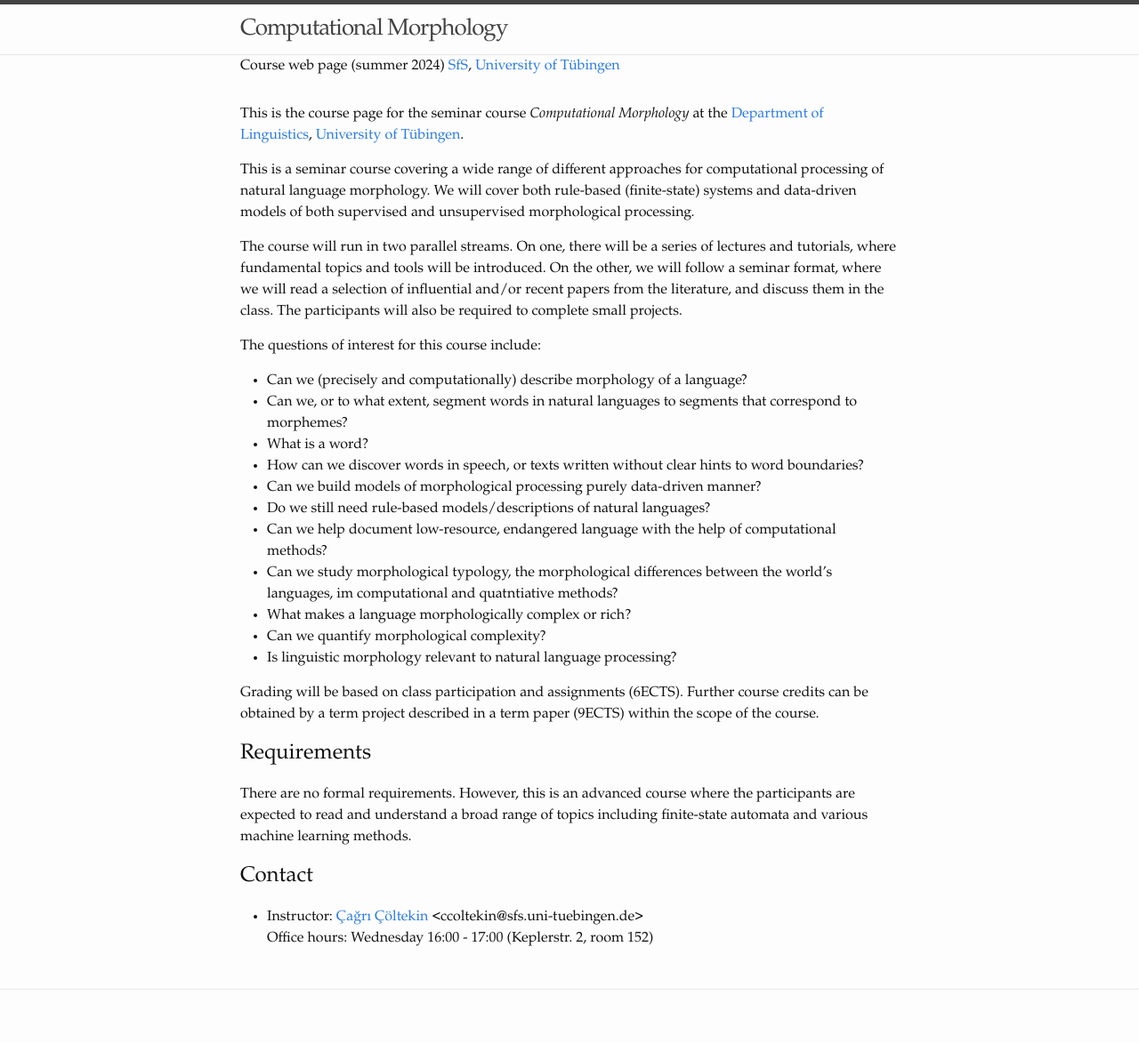
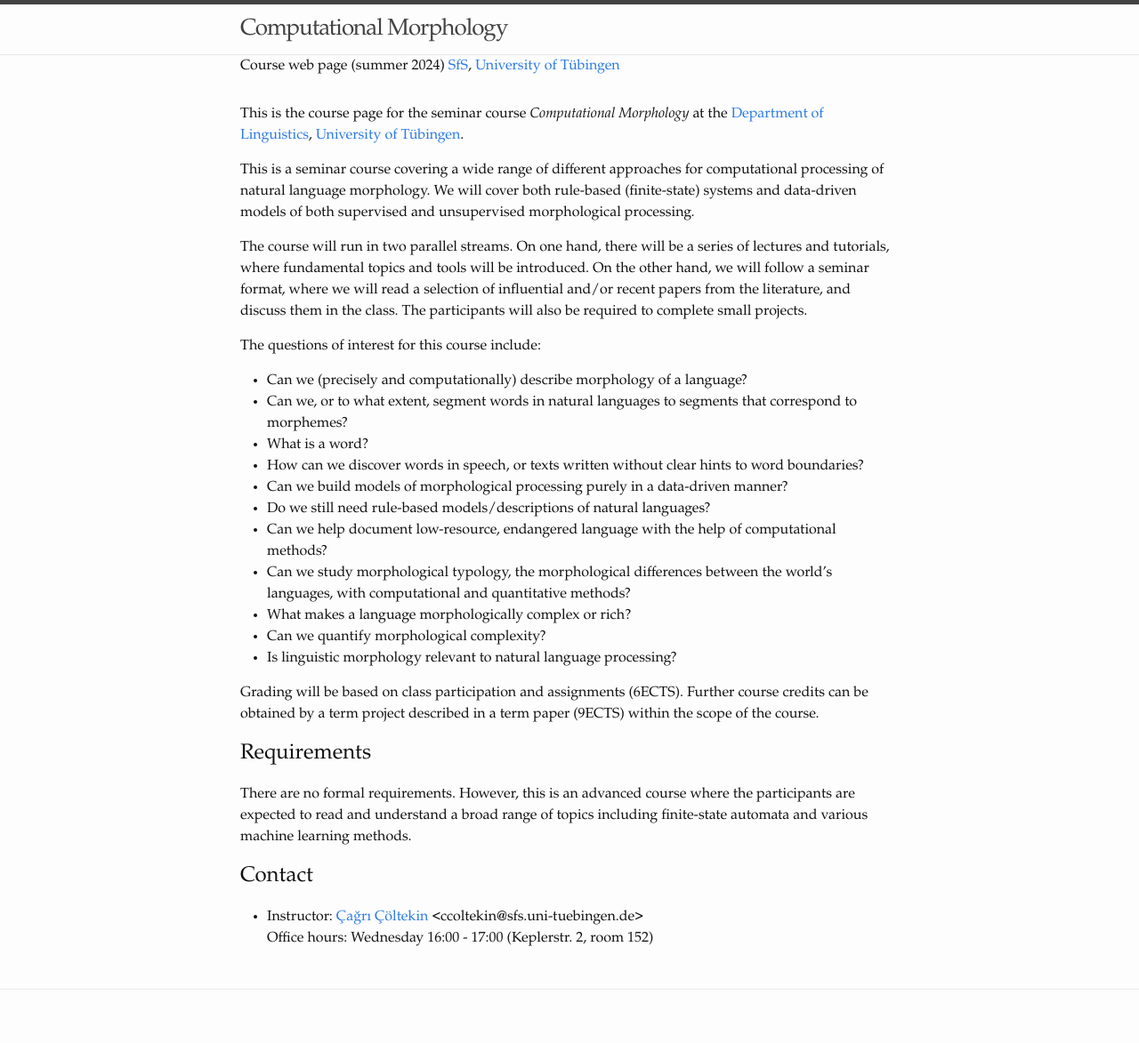
Before and after one commit to iscl-compmorph/iscl-compmorph.github.io, a Jekyll site: the page built from index.md, in a window 1280 px wide. Shown: the whole page at 89% size. Built offline with Jekyll 4.4.1, drawn with Linux system fonts in a browser that asks for light colours.

Commit message:
Correct typos.

```diff
--- a/index.md
+++ b/index.md
@@ -15,9 +15,9 @@ and data-driven models of both supervised and unsupervised
 morphological processing.
 
 The course will run in two parallel streams.
-On one, there will be a series of lectures and tutorials,
+On one hand, there will be a series of lectures and tutorials,
 where fundamental topics and tools will be introduced.
-On the other, we will follow a seminar format, where we will read
+On the other hand, we will follow a seminar format, where we will read
 a selection of influential and/or recent papers from the literature,
 and discuss them in the class.
 The participants will also be required to complete small projects.
@@ -31,14 +31,14 @@ The questions of interest for this course include:
 - What is a word?
 - How can we discover words in speech, or texts written without clear
   hints to word boundaries?
-- Can we build models of morphological processing purely data-driven
-  manner?
+- Can we build models of morphological processing purely
+    in a data-driven manner?
 - Do we still need rule-based models/descriptions of natural
   languages?
 - Can we help document low-resource, endangered language with the help
   of computational methods?
 - Can we study morphological typology, the morphological differences
-  between the  world's languages, im computational and quatntiative
+  between the  world's languages, with computational and quantitative
   methods?
 - What makes a language morphologically complex or rich?
 - Can we quantify morphological complexity?
```
